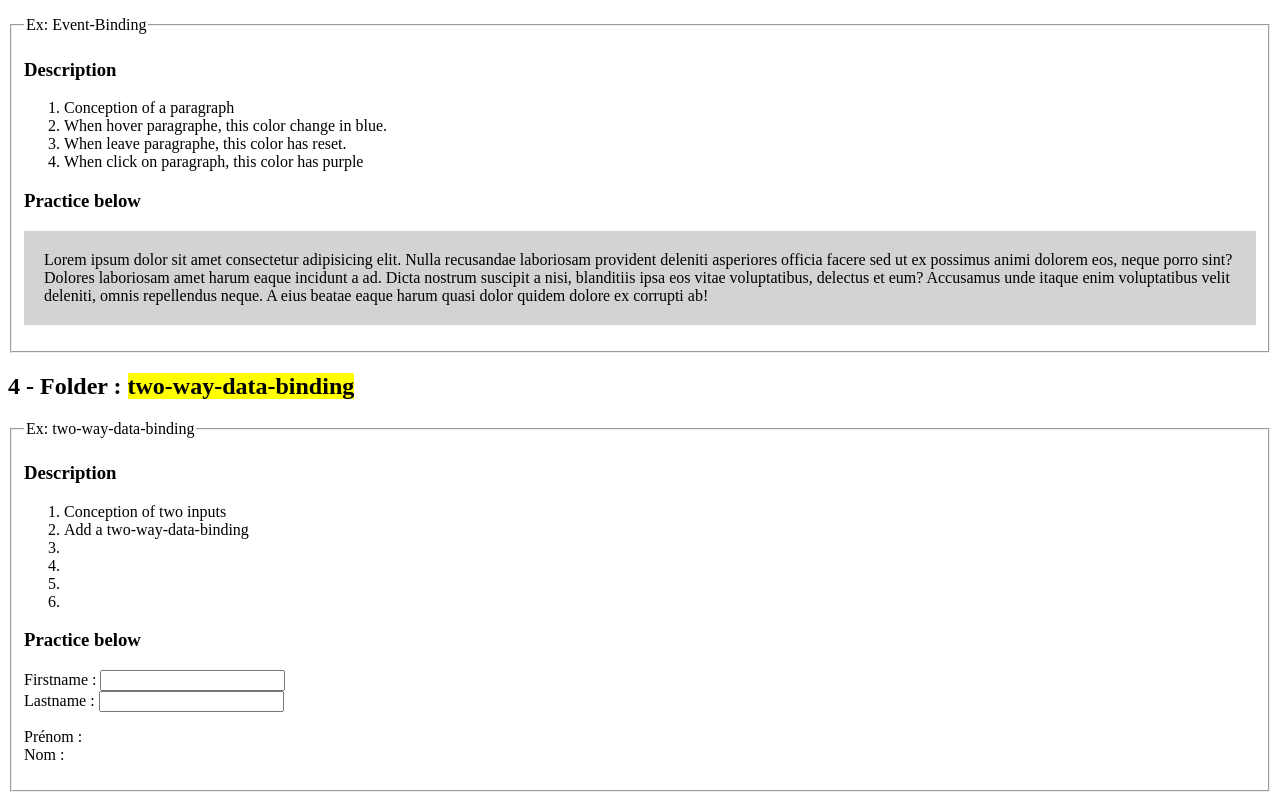
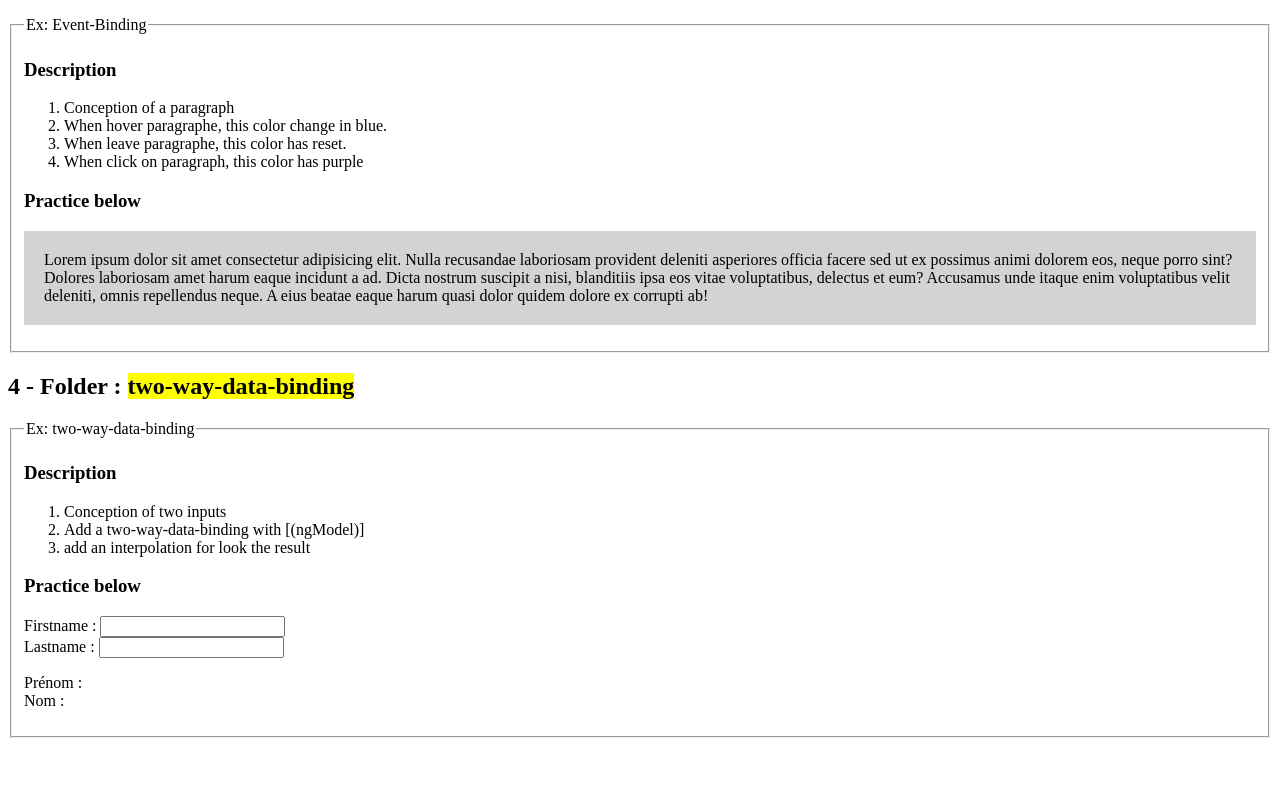
Before and after one commit to Zyrass/dyma-cours-angular, an Angular app in the folder data-binding/: page / in a window 1280 px wide. Shown: the part 939-1739 px from the top of the page. After the commit the page ends 1685 px from the top, so only its background shows below. Built offline with nearby package versions, Linux system fonts and the light colour scheme.

Commit message:
update two-way-data-binding

```diff
--- a/data-binding/src/app/two-way-data-binding/two-way-data-binding.component.html
+++ b/data-binding/src/app/two-way-data-binding/two-way-data-binding.component.html
@@ -6,11 +6,8 @@
     <h3>Description</h3>
     <ol>
         <li>Conception of two inputs</li>
-        <li>Add a two-way-data-binding</li>
-        <li></li>
-        <li></li>
-        <li></li>
-        <li></li>
+        <li>Add a two-way-data-binding with [(ngModel)]</li>
+        <li>add an interpolation for look the result</li>
     </ol>
 
     <h3>Practice below</h3>
```
